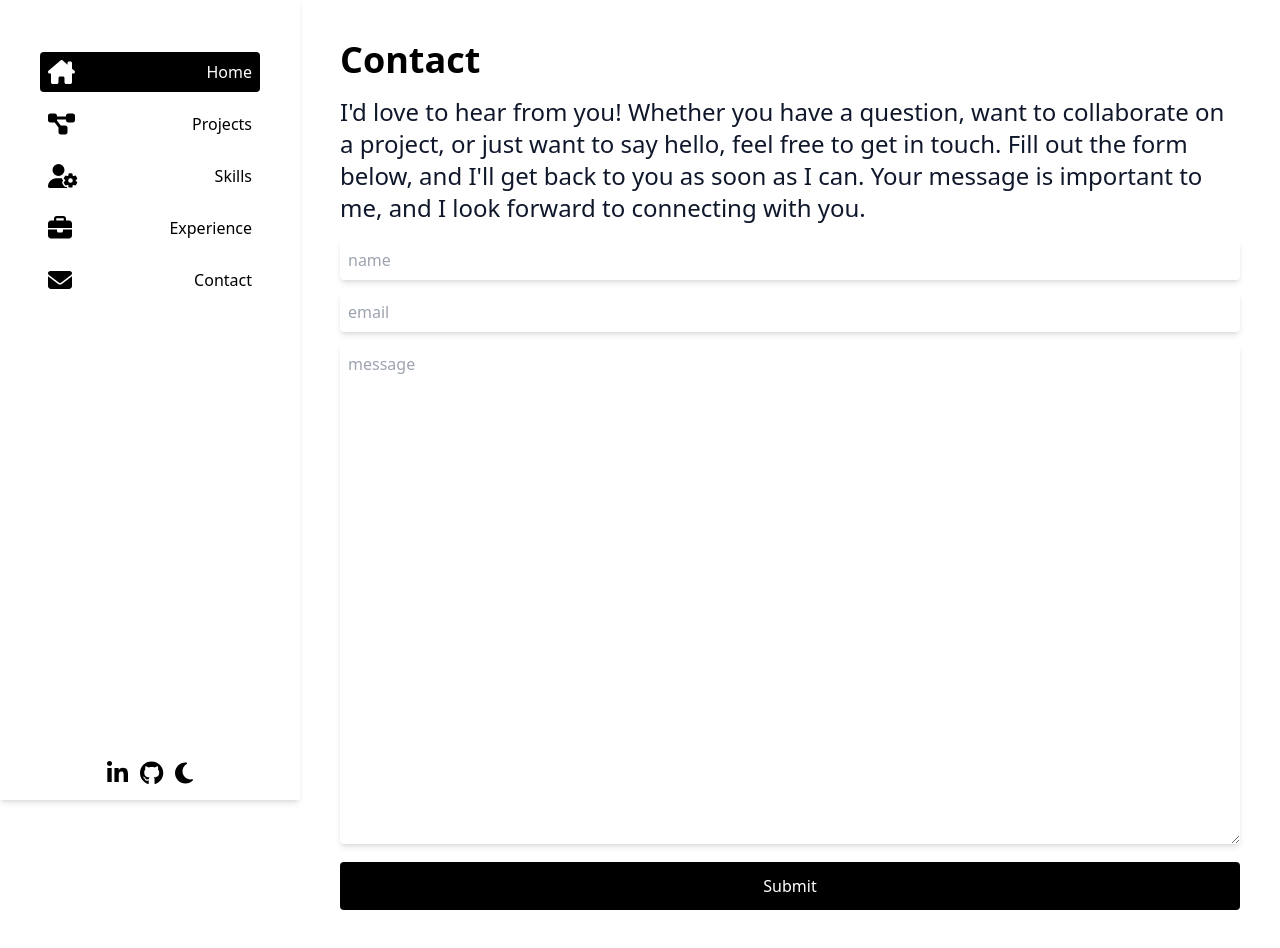
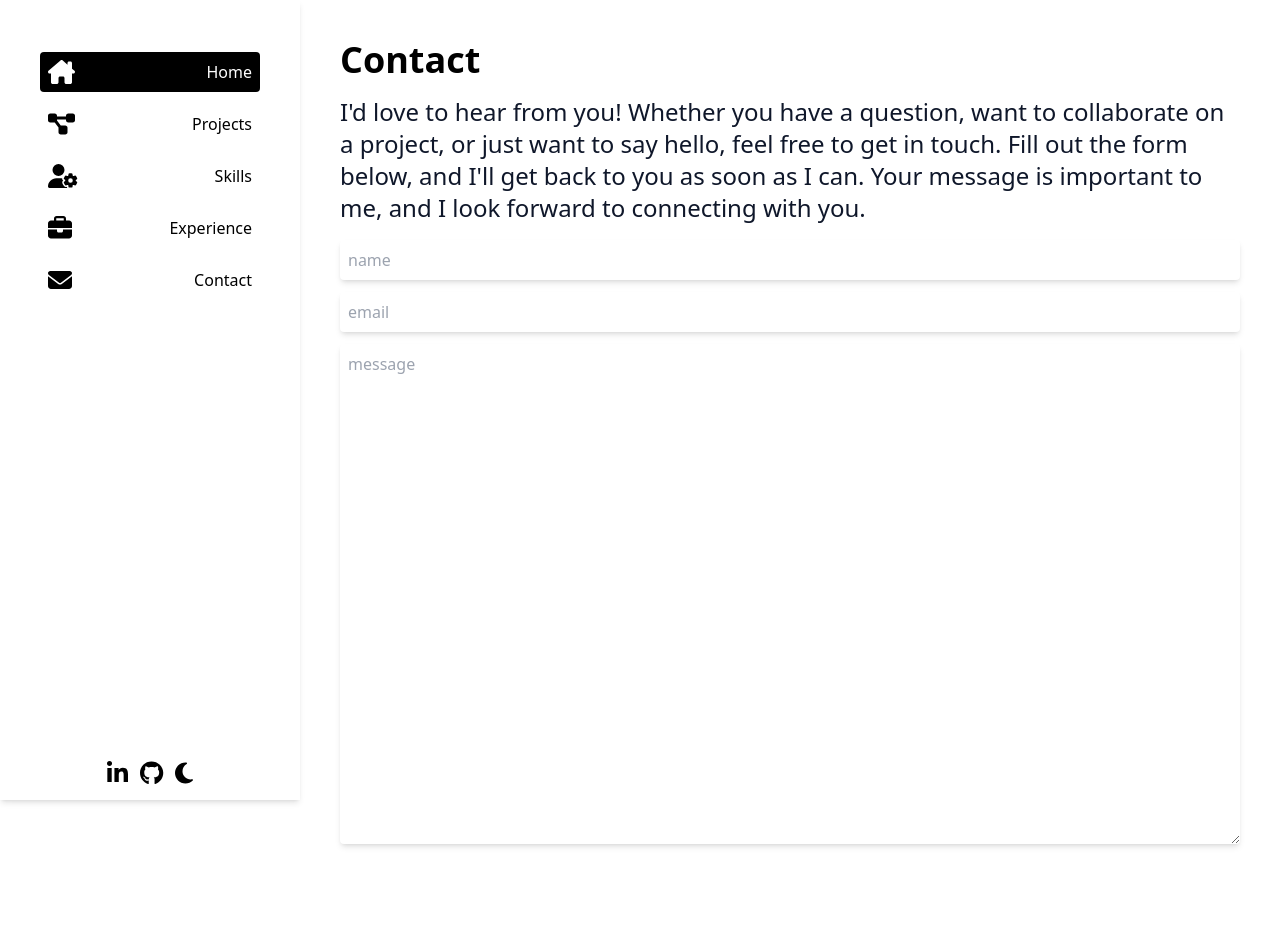
Before and after one commit to Mark-Alexis-Posadas/react-portfolio, a React (Vite) app: page /contact in a window 1280 px wide. Built offline with nearby package versions, Linux system fonts and the light colour scheme.

Commit message:
fix contact us types and added theme color

```diff
--- a/src/pages/Contact/index.tsx
+++ b/src/pages/Contact/index.tsx
@@ -35,7 +35,9 @@ const Contact: React.FC<ContactTypes> = ({
                 type="text"
                 name="user_name"
                 placeholder="name"
-                className="p-2 rounded bg-white shadow-md w-full"
+                className={`${
+                  isDark ? "dark:bg-[#1f1f1f]" : "bg-white"
+                } p-2 rounded shadow-md w-full`}
                 onChange={handleNameChange}
                 onBlur={handleBlur}
                 value={forms.name}
@@ -47,7 +49,9 @@ const Contact: React.FC<ContactTypes> = ({
                 type="email"
                 name="user_email"
                 placeholder="email"
-                className="p-2 rounded bg-white shadow-md w-full"
+                className={`${
+                  isDark ? "dark:bg-[#1f1f1f]" : "bg-white"
+                } p-2 rounded shadow-md w-full`}
                 onChange={handleEmailChange}
                 onBlur={handleBlur}
                 value={forms.email}
@@ -58,7 +62,9 @@ const Contact: React.FC<ContactTypes> = ({
               <textarea
                 name="message"
                 placeholder="message"
-                className="p-2 rounded bg-white shadow-md w-full min-h-[500px]"
+                className={`${
+                  isDark ? "dark:bg-[#1f1f1f]" : "bg-white"
+                }  p-2 rounded shadow-md w-full min-h-[500px]`}
                 value={forms.textarea}
                 onChange={(e) =>
                   setForms({ ...forms, textarea: e.target.value })
@@ -67,7 +73,11 @@ const Contact: React.FC<ContactTypes> = ({
             </div>
           </fieldset>
           <button
-            className="text-white rounded bg-black p-3 w-full"
+            className={`${
+              isDark
+                ? "dark:bg-white dark:text-black"
+                : "dark:bg-white dark:text-white"
+            } rounded p-3 w-full`}
             type="submit"
             // onKeyPress={(e) => {
             //   if (e.key === "Enter") {
```
